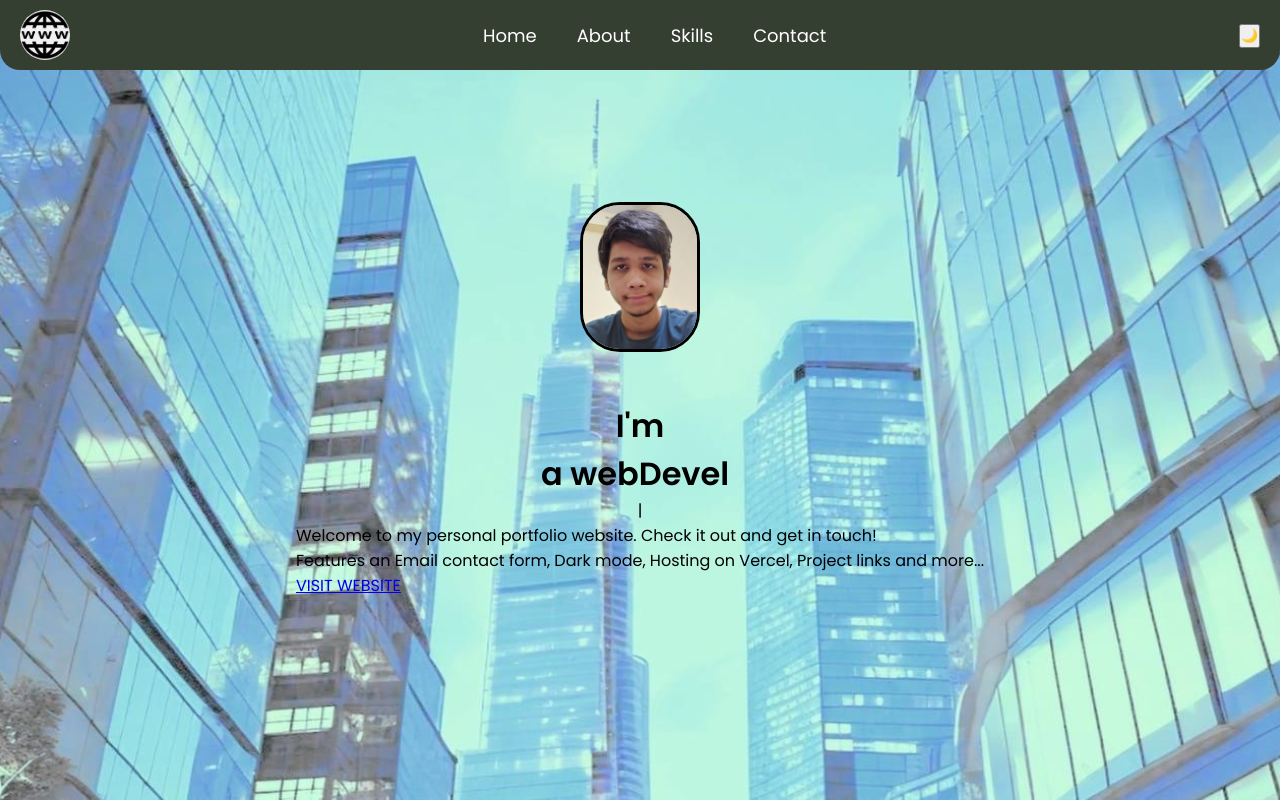
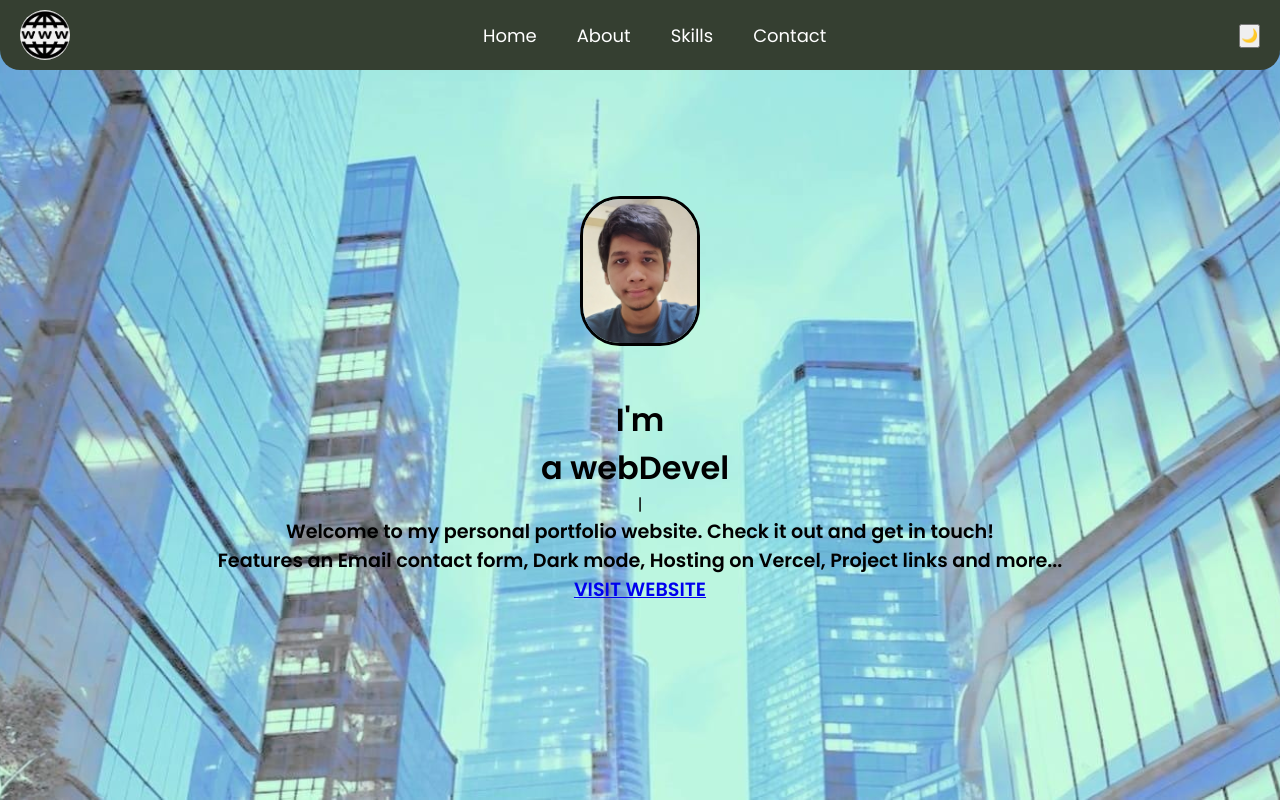
Before and after one commit to sanjitram/personal_portfolio, a React (Create React App) app: page / in a window 1280 px wide. Shown: the top 800 px of the page. Built offline with nearby package versions, Linux system fonts and the light colour scheme.

Commit message:
Update Home.css

```diff
--- a/src/components/home/Home.css
+++ b/src/components/home/Home.css
@@ -21,3 +21,8 @@
 
 
 }
+.lil{
+  font-size: larger;
+  font-weight: bold;
+  text-align: center;
+}
```
